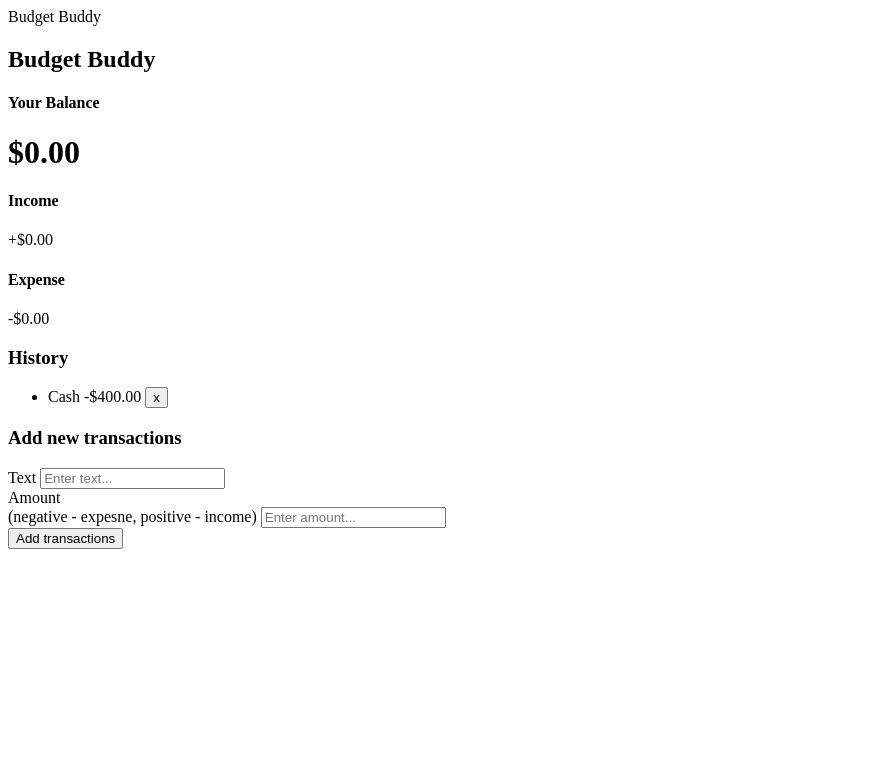
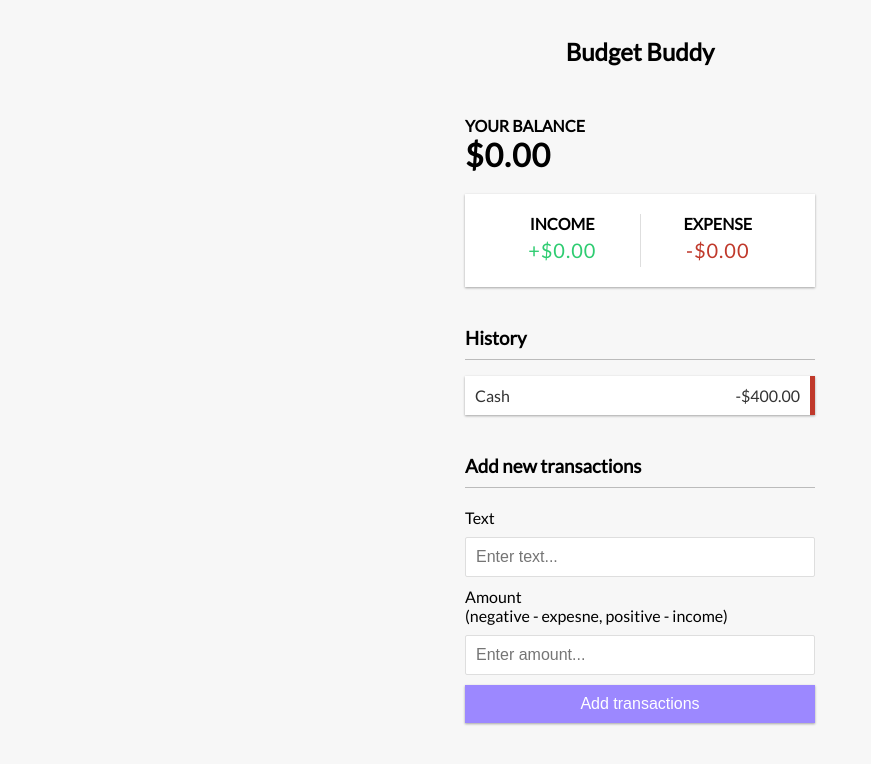
Before and after one commit to CamilingJS/BudgetBuddy, a plain HTML site: page index.html in a window 1280 px wide. Shown: the whole page, without its empty margins (0-871 px from the left). Drawn offline with Linux system fonts and the light colour scheme.

Commit message:
fixed href stye.css

```diff
--- a/index.html
+++ b/index.html
@@ -3,11 +3,11 @@
 <head>
     <meta charset="UTF-8">
     <meta name="viewport" content="width=device-width, initial-scale=1.0">
-    <link rel="stylesheet" herf="style.css"
+    <link rel="stylesheet" href="style.css"/>
     <title>Budget Buddy</title>
 </head>
 <body>
-    <h2>Budget Buddy</h2>
+    <h2 id="title">Budget Buddy</h2>
 
     <div class="container">
         <h4>Your Balance</h4>
```
